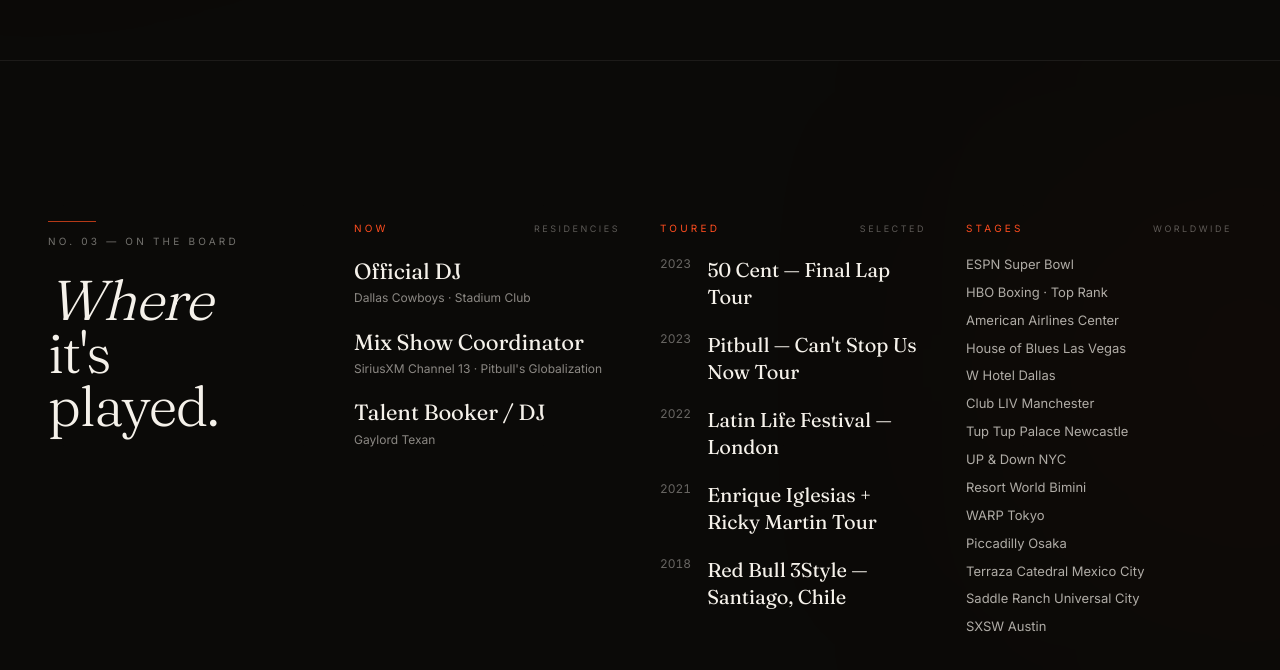
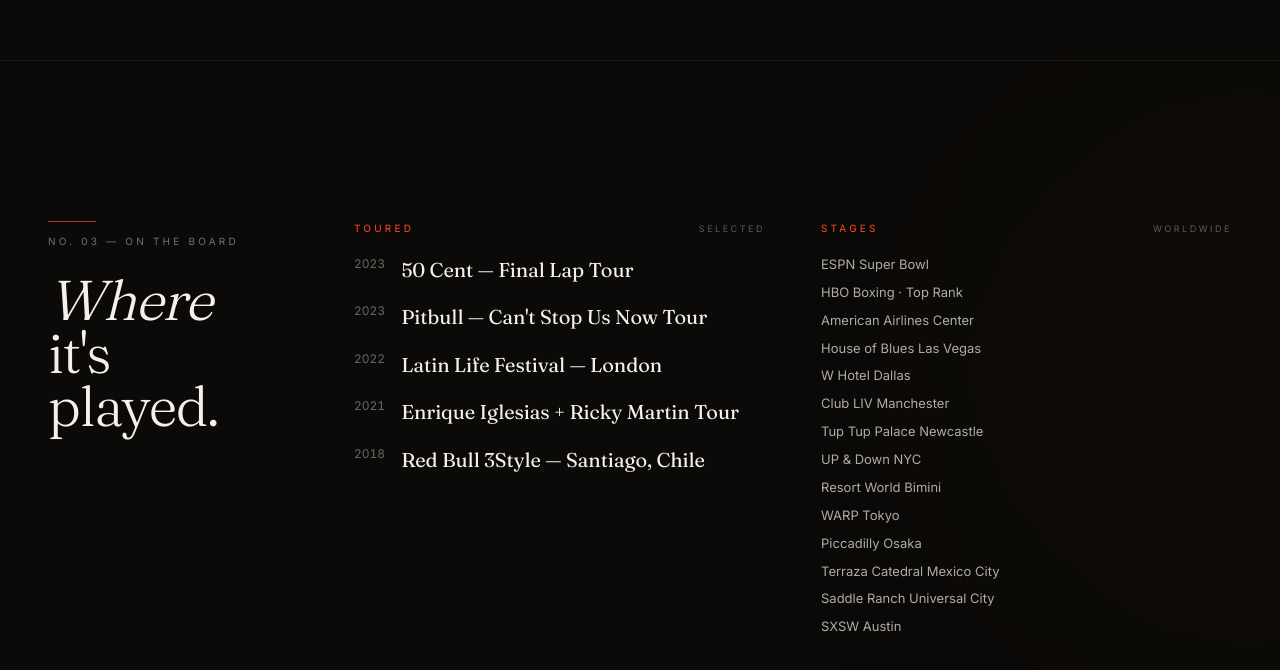
Before and after one commit to djdannywestbookings-bot/djdannywest, a Next.js app: page / in a window 1280 px wide. Shown: the part 1890-2560 px from the top of the page. Built offline with nearby package versions, Linux system fonts and the light colour scheme.

Commit message:
Remove Now/Residencies column from Credits — keep Toured + Stages only

```diff
--- a/src/components/Credits.tsx
+++ b/src/components/Credits.tsx
@@ -4,12 +4,6 @@
 import { useRef } from "react";
 
 const easeOut = [0.16, 1, 0.3, 1] as const;
-
-const NOW = [
-  { role: "Official DJ", venue: "Dallas Cowboys · Stadium Club" },
-  { role: "Mix Show Coordinator", venue: "SiriusXM Channel 13 · Pitbull's Globalization" },
-  { role: "Talent Booker / DJ", venue: "Gaylord Texan" },
-];
 
 const TOURED = [
   { year: "2023", title: "50 Cent — Final Lap Tour" },
@@ -75,41 +69,13 @@
           </motion.h2>
         </div>
 
-        {/* Three columns: NOW / TOURED / STAGES */}
-        <div className="grid grid-cols-1 gap-14 md:col-span-9 md:grid-cols-3 md:gap-10">
-          {/* NOW */}
+        {/* Two columns: TOURED / STAGES */}
+        <div className="grid grid-cols-1 gap-14 md:col-span-9 md:grid-cols-2 md:gap-14">
+          {/* TOURED */}
           <motion.div
             initial={{ opacity: 0, y: 20 }}
             animate={inView ? { opacity: 1, y: 0 } : {}}
             transition={{ duration: 0.8, ease: easeOut, delay: 0.15 }}
-          >
-            <div className="mb-5 flex items-baseline justify-between">
-              <span className="font-sans text-[10px] uppercase tracking-[0.32em] text-ember">
-                Now
-              </span>
-              <span className="font-sans text-[9px] uppercase tracking-[0.28em] text-cream/35">
-                Residencies
-              </span>
-            </div>
-            <ul className="space-y-5">
-              {NOW.map((item) => (
-                <li key={item.role}>
-                  <div className="opsz-text font-display text-[20px] leading-snug tracking-[-0.005em] text-cream md:text-[22px]">
-                    {item.role}
-                  </div>
-                  <div className="mt-1 font-sans text-[12px] leading-snug text-cream/55">
-                    {item.venue}
-                  </div>
-                </li>
-              ))}
-            </ul>
-          </motion.div>
-
-          {/* TOURED */}
-          <motion.div
-            initial={{ opacity: 0, y: 20 }}
-            animate={inView ? { opacity: 1, y: 0 } : {}}
-            transition={{ duration: 0.8, ease: easeOut, delay: 0.25 }}
           >
             <div className="mb-5 flex items-baseline justify-between">
               <span className="font-sans text-[10px] uppercase tracking-[0.32em] text-ember">
@@ -137,7 +103,7 @@
           <motion.div
             initial={{ opacity: 0, y: 20 }}
             animate={inView ? { opacity: 1, y: 0 } : {}}
-            transition={{ duration: 0.8, ease: easeOut, delay: 0.35 }}
+            transition={{ duration: 0.8, ease: easeOut, delay: 0.25 }}
           >
             <div className="mb-5 flex items-baseline justify-between">
               <span className="font-sans text-[10px] uppercase tracking-[0.32em] text-ember">
```
